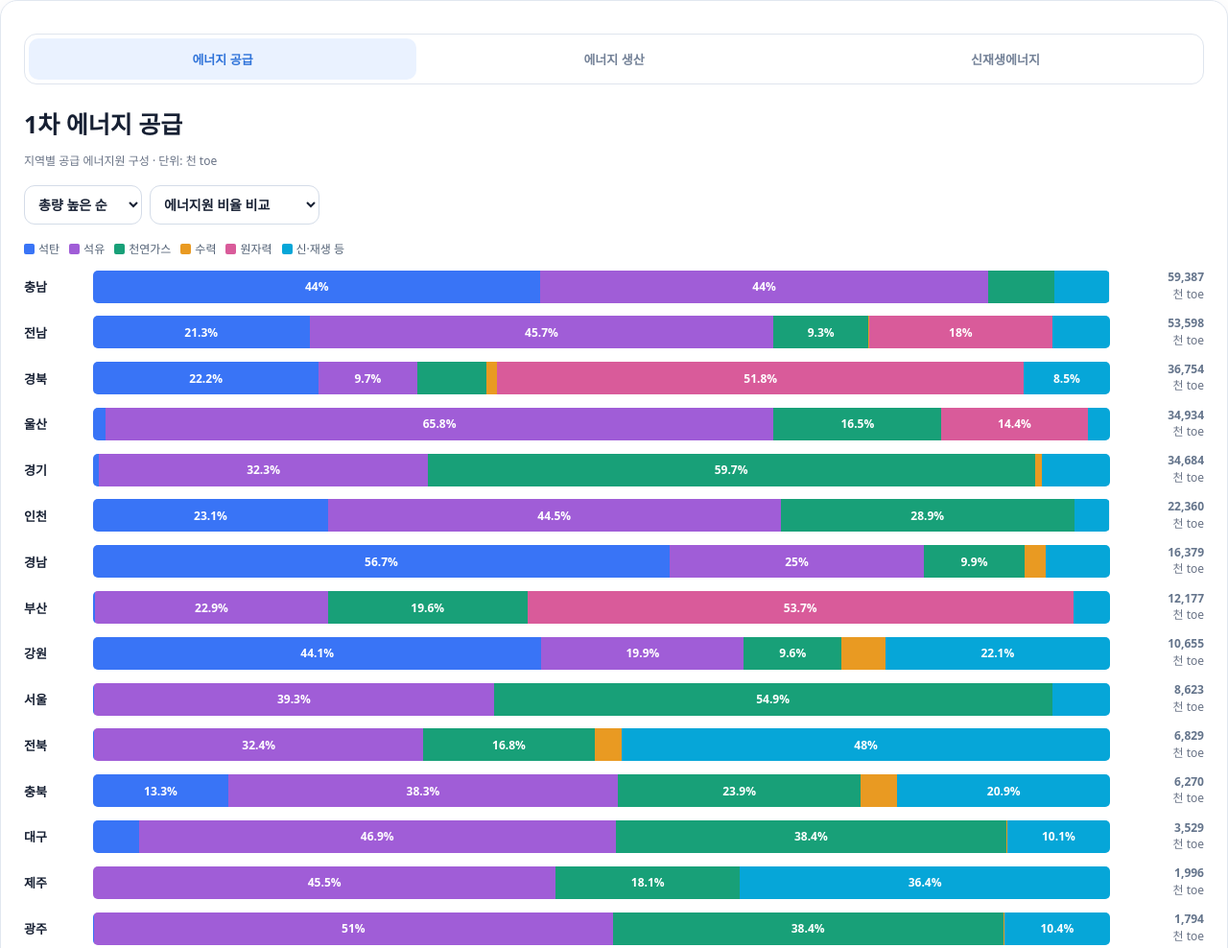
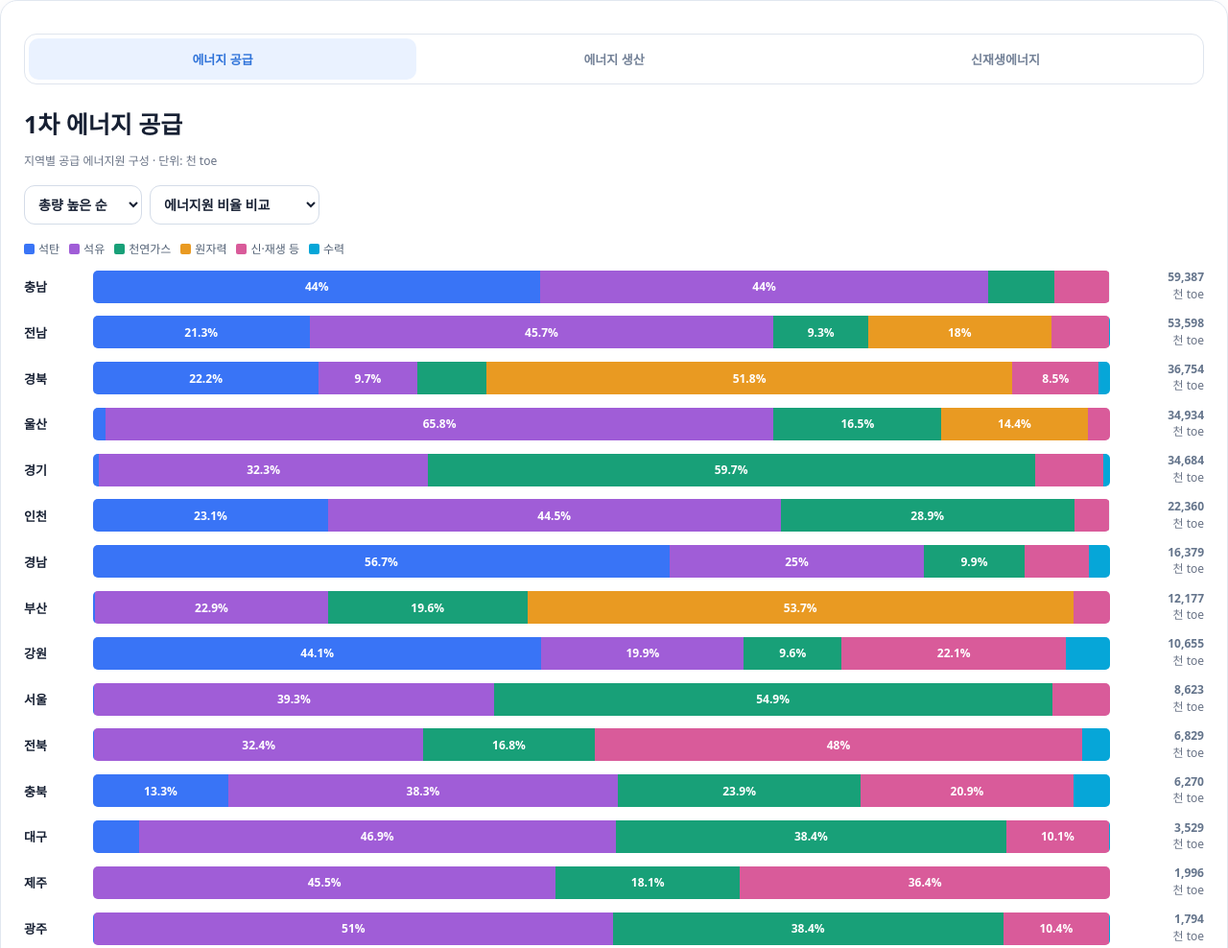
Before and after one commit to kuack1016/Korea-geography, a plain HTML site: page energy-statistics.html in a window 1280 px wide. Shown: the top 988 px of the page at 96% size. Drawn offline with Linux system fonts and the light colour scheme.

Commit message:
Reorder nuclear renewable hydro chart categories without changing palette slots

```diff
--- a/energy-statistics.html
+++ b/energy-statistics.html
@@ -24,10 +24,10 @@ h2{margin:20px 0 14px;font-weight:900;font-size:25px;letter-spacing:-.4px}
 @media(max-width:650px){.card{padding:15px 12px}.titleLine{font-size:21px}.row{grid-template-columns:40px minmax(0,1fr) 66px;gap:7px}.place,.total,.number{font-size:11px}.seg{font-size:10px}.meter{height:34px}.tabs button{padding:11px 3px}.controls select{max-width:100%}}</style></head><body>
 <div class="card"><div class="tabs" role="tablist" aria-label="에너지 유형"><button type="button" class="on" data-tab="supply">에너지 공급</button><button type="button" data-tab="production">에너지 생산</button><button type="button" data-tab="renewable">신재생에너지</button></div><div class="head"><div><div id="chartTitle" class="titleLine"></div><p id="chartSub" class="muted"></p></div></div><div class="controls"><select id="sort" aria-label="정렬 방식"><option value="total">총량 높은 순</option><option value="name">지역 가나다순</option></select><select id="item" aria-label="에너지원 정렬"><option value="">에너지원 비율 비교</option></select></div><div id="legend" class="legend"></div><div id="rows"></div><div id="segmentDetail">막대의 구간을 누르면 해당 에너지원의 비율과 생산·공급량을 볼 수 있습니다.</div><p id="note" class="hint"></p></div>
 <script>
-const DATA={"supply":[["충남",59387,44,44,6.5,0,0,5.4],["전남",53598,21.3,45.7,9.3,0.1,18,5.7],["경북",36754,22.2,9.7,6.8,1.1,51.8,8.5],["울산",34934,1.2,65.8,16.5,0,14.4,2.2],["경기",34684,0.6,32.3,59.7,0.7,0,6.7],["인천",22360,23.1,44.5,28.9,0,0,3.4],["경남",16379,56.7,25,9.9,2.1,0,6.3],["부산",12177,0.2,22.9,19.6,0,53.7,3.6],["강원",10655,44.1,19.9,9.6,4.3,0,22.1],["서울",8623,0.1,39.3,54.9,0,0,5.7],["전북",6829,0.1,32.4,16.8,2.7,0,48],["충북",6270,13.3,38.3,23.9,3.6,0,20.9],["대구",3529,4.5,46.9,38.4,0.1,0,10.1],["제주",1996,0,45.5,18.1,0,0,36.4],["광주",1794,0.1,51,38.4,0.1,0,10.4],["대전",1633,0.1,49.1,39.7,0,0,11.1],["세종",1368,0,16.6,73.1,0,0,10.3]],"production":[["경북",22546,0,1.9,84.4,13.8],["전남",12712,0,0.2,75.8,24],["부산",6972,0,0,93.7,6.3],["울산",5779,0,0,86.8,13.2],["전북",3460,0,5.3,0,94.7],["충남",3248,0,0.3,0,99.7],["강원",3066,8.3,14.8,0,76.8],["경기",2562,0,8.9,0,91.1],["충북",1535,0,14.6,0,85.4],["경남",1377,0,25.6,0,74.4],["인천",775,0,0.5,0,99.5],["제주",727,0,0.1,0,99.9],["서울",495,0,0,0,100],["대구",361,0,1.1,0,98.9],["광주",189,0,1.1,0,98.9],["대전",181,0,0,0,100],["세종",141,0,0,0,100]],"renewable":[["전북",3215.5,40.7,0.9,2.3,0,52.6],["충남",2524.6,40.6,0,0.4,0,32.3],["전남",2163.5,77.7,7.1,1.3,0,5.6],["경기",2040,30.7,0,8.7,4.4,25.3],["강원",1948.4,27.5,10.8,12.1,0,23.5],["경북",1662.2,64.1,13.2,4.6,0,7.9],["충북",1060.3,43.8,0,21.2,0,6.9],["경남",1001.7,59.6,3.3,7.9,0,20.6],["제주",698.1,23.2,20.6,0.1,0,53.1]]};
+const DATA={"supply":[["충남",59387,44,44,6.5,0,5.4,0],["전남",53598,21.3,45.7,9.3,18,5.7,0.1],["경북",36754,22.2,9.7,6.8,51.8,8.5,1.1],["울산",34934,1.2,65.8,16.5,14.4,2.2,0],["경기",34684,0.6,32.3,59.7,0,6.7,0.7],["인천",22360,23.1,44.5,28.9,0,3.4,0],["경남",16379,56.7,25,9.9,0,6.3,2.1],["부산",12177,0.2,22.9,19.6,53.7,3.6,0],["강원",10655,44.1,19.9,9.6,0,22.1,4.3],["서울",8623,0.1,39.3,54.9,0,5.7,0],["전북",6829,0.1,32.4,16.8,0,48,2.7],["충북",6270,13.3,38.3,23.9,0,20.9,3.6],["대구",3529,4.5,46.9,38.4,0,10.1,0.1],["제주",1996,0,45.5,18.1,0,36.4,0],["광주",1794,0.1,51,38.4,0,10.4,0.1],["대전",1633,0.1,49.1,39.7,0,11.1,0],["세종",1368,0,16.6,73.1,0,10.3,0]],"production":[["경북",22546,0,84.4,13.8,1.9],["전남",12712,0,75.8,24,0.2],["부산",6972,0,93.7,6.3,0],["울산",5779,0,86.8,13.2,0],["전북",3460,0,0,94.7,5.3],["충남",3248,0,0,99.7,0.3],["강원",3066,8.3,0,76.8,14.8],["경기",2562,0,0,91.1,8.9],["충북",1535,0,0,85.4,14.6],["경남",1377,0,0,74.4,25.6],["인천",775,0,0,99.5,0.5],["제주",727,0,0,99.9,0.1],["서울",495,0,0,100,0],["대구",361,0,0,98.9,1.1],["광주",189,0,0,98.9,1.1],["대전",181,0,0,100,0],["세종",141,0,0,100,0]],"renewable":[["전북",3215.5,40.7,0.9,2.3,0,52.6],["충남",2524.6,40.6,0,0.4,0,32.3],["전남",2163.5,77.7,7.1,1.3,0,5.6],["경기",2040,30.7,0,8.7,4.4,25.3],["강원",1948.4,27.5,10.8,12.1,0,23.5],["경북",1662.2,64.1,13.2,4.6,0,7.9],["충북",1060.3,43.8,0,21.2,0,6.9],["경남",1001.7,59.6,3.3,7.9,0,20.6],["제주",698.1,23.2,20.6,0.1,0,53.1]]};
 const TYPES={
-supply:{title:"1차 에너지 공급",subtitle:"지역별 공급 에너지원 구성 · 단위: 천 toe",names:["석탄","석유","천연가스","수력","원자력","신·재생 등"],colors:["#3974F6","#A05DD7","#18A078","#E99A22","#D95B9A","#06A6D8"]},
-production:{title:"1차 에너지 생산",subtitle:"지역별 국내 생산 에너지원 구성 · 단위: 천 toe",names:["석탄","수력","원자력","신·재생 등"],colors:["#3974F6","#E99A22","#D95B9A","#06A6D8"]},
+supply:{title:"1차 에너지 공급",subtitle:"지역별 공급 에너지원 구성 · 단위: 천 toe",names:["석탄","석유","천연가스","원자력","신·재생 등","수력"],colors:["#3974F6","#A05DD7","#18A078","#E99A22","#D95B9A","#06A6D8"]},
+production:{title:"1차 에너지 생산",subtitle:"지역별 국내 생산 에너지원 구성 · 단위: 천 toe",names:["석탄","원자력","신·재생 등","수력"],colors:["#3974F6","#E99A22","#D95B9A","#06A6D8"]},
 renewable:{title:"신재생에너지 생산",subtitle:"지역별 신재생에너지원 구성 · 단위: 천 toe",names:["태양광","풍력","수력","해양","바이오","기타"],colors:["#3974F6","#A05DD7","#18A078","#E99A22","#D95B9A","#06A6D8"]}
 };
 let active="supply";const fmt=n=>n.toLocaleString("ko-KR",{maximumFractionDigits:1});
@@ -40,7 +40,7 @@ function render(){
  const el=document.getElementById("rows");el.replaceChildren();rows.forEach(r=>{
   const line=document.createElement("div");line.className="row";const place=document.createElement("span");place.className="place";place.textContent=r.name;const center=document.createElement("div");const bar=document.createElement("div");bar.className="meter";bar.setAttribute("role","img");bar.setAttribute("aria-label",r.name+" "+c.names.map((x,i)=>x+" "+r.vals[i]+"%").join(", "));
   const sum=r.vals.reduce((a,b)=>a+b,0);
-  r.vals.forEach((v,i)=>{if(v<=0)return;const seg=document.createElement("div");seg.className="seg";seg.style.width=(v/Math.max(sum,100)*100)+"%";seg.style.background=c.colors[i];seg.style.color=i===3&&active==="supply"?"#172033":"#fff";seg.title=r.name+" · "+c.names[i]+" "+fmt(v)+"%";seg.setAttribute("role","button");seg.tabIndex=0;const pct=document.createElement("span");pct.textContent=fmt(v)+"%";if(v>=8)seg.appendChild(pct);const show=()=>{document.getElementById("segmentDetail").textContent=r.name+" · "+c.names[i]+" "+fmt(v)+"% · 약 "+fmt(r.total*v/100)+"천 toe (표시 비율 기준 계산)"};seg.addEventListener("click",show);seg.addEventListener("keydown",e=>{if(e.key==="Enter"||e.key===" "){e.preventDefault();show()}});bar.appendChild(seg)});
+  r.vals.forEach((v,i)=>{if(v<=0)return;const seg=document.createElement("div");seg.className="seg";seg.style.width=(v/Math.max(sum,100)*100)+"%";seg.style.background=c.colors[i];seg.style.color="#fff";seg.title=r.name+" · "+c.names[i]+" "+fmt(v)+"%";seg.setAttribute("role","button");seg.tabIndex=0;const pct=document.createElement("span");pct.textContent=fmt(v)+"%";if(v>=8)seg.appendChild(pct);const show=()=>{document.getElementById("segmentDetail").textContent=r.name+" · "+c.names[i]+" "+fmt(v)+"% · 약 "+fmt(r.total*v/100)+"천 toe (표시 비율 기준 계산)"};seg.addEventListener("click",show);seg.addEventListener("keydown",e=>{if(e.key==="Enter"||e.key===" "){e.preventDefault();show()}});bar.appendChild(seg)});
   center.append(bar);
   const total=document.createElement("div");total.className="total";total.innerHTML='<span class="number">'+fmt(r.total)+'</span><div class="muted">천 toe</div>';
   line.append(place,center,total);el.appendChild(line);
```
